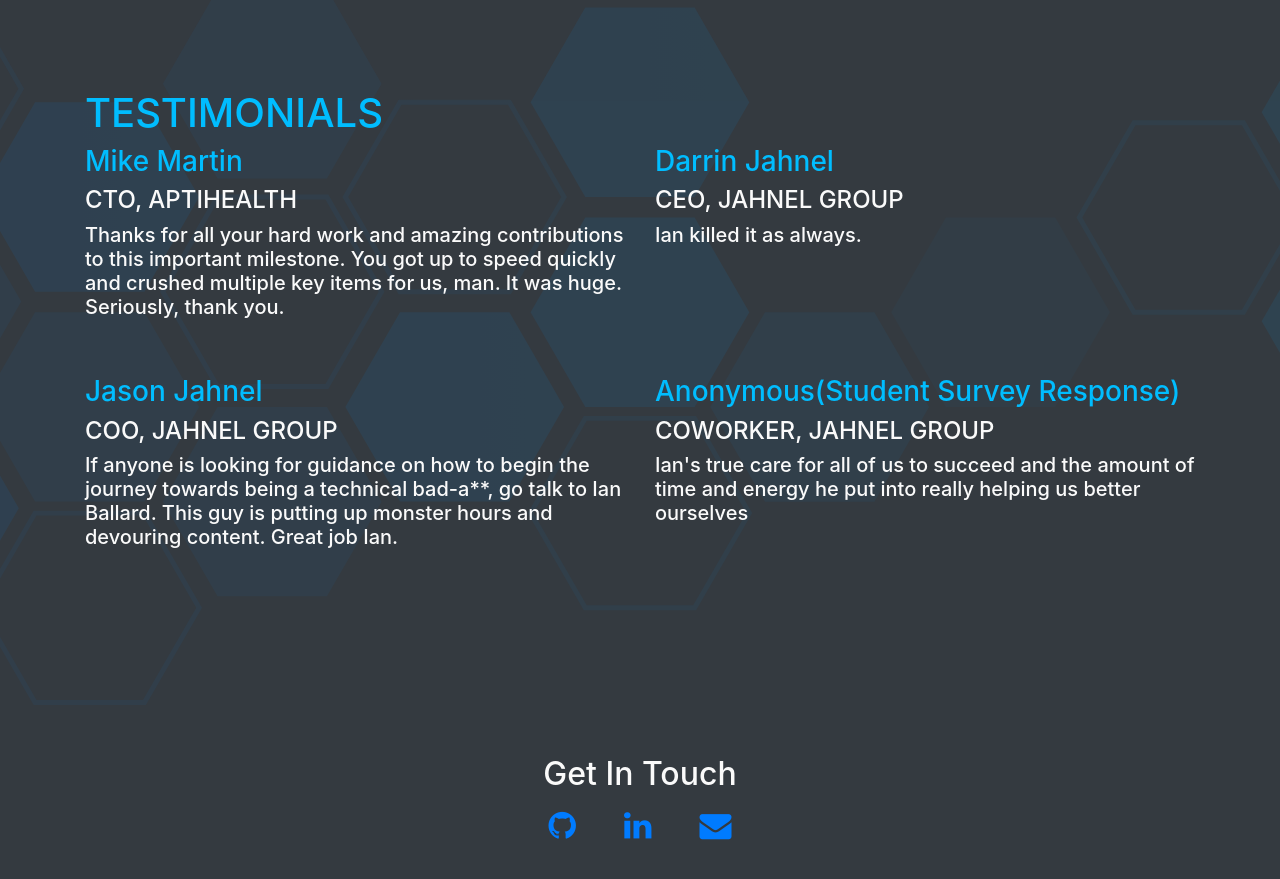
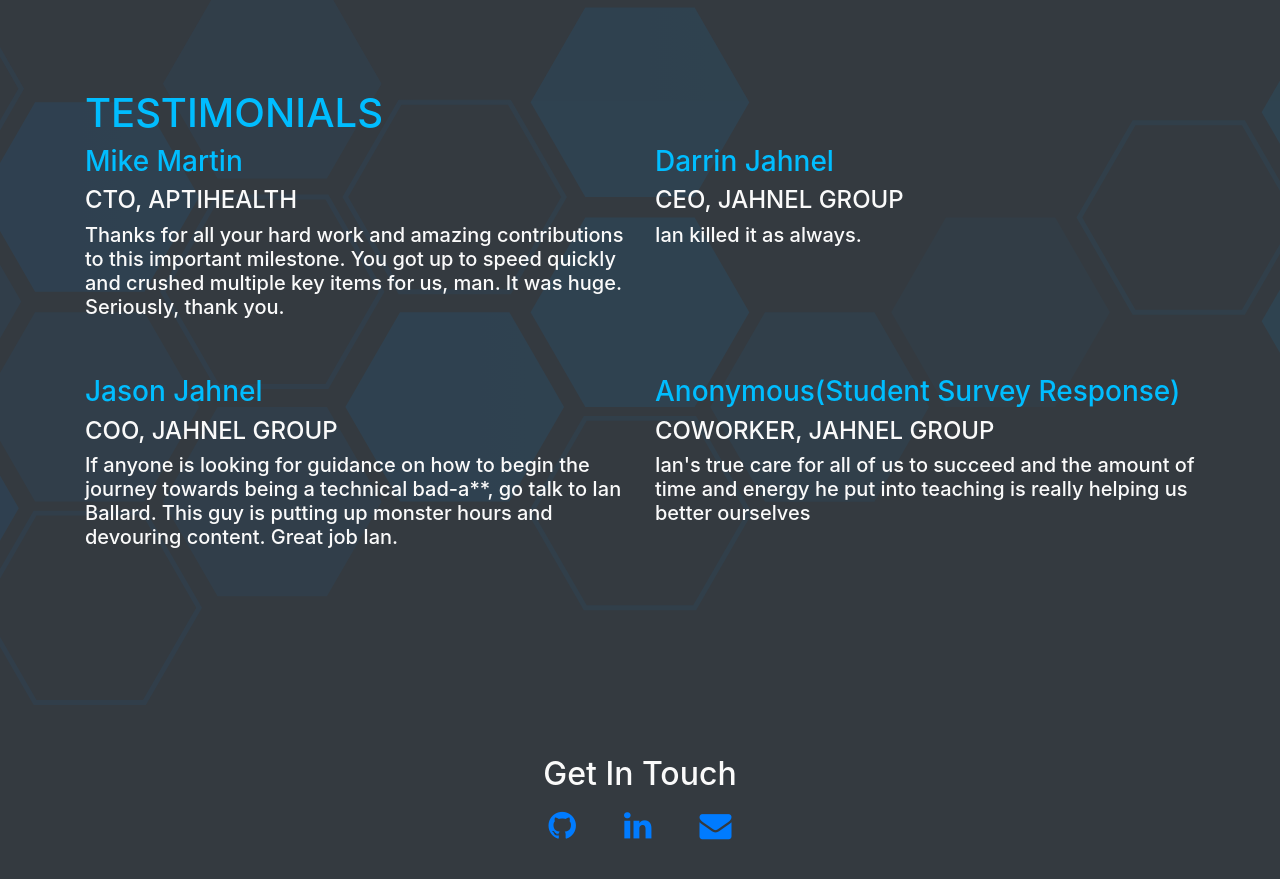
Before and after one commit to ianballard/ianballard.github.io, a Jekyll site: the page built from index.md, in a window 1280 px wide and 900 px high, scrolled down 3456 px. Shown: the top 879 px of the window. Built offline with Jekyll 4.4.1, drawn with Linux system fonts in a browser that asks for light colours.

Commit message:
fix typo

```diff
--- a/_data/testimonials.yml
+++ b/_data/testimonials.yml
@@ -15,7 +15,7 @@
     name: Jason Jahnel
     title: COO, Jahnel Group
 
-- quote: Ian's true care for all of us to succeed and the amount of time and energy he put into really helping us
+- quote: Ian's true care for all of us to succeed and the amount of time and energy he put into teaching is really helping us
     better ourselves
   person:
     name: Anonymous(Student Survey Response)
```
